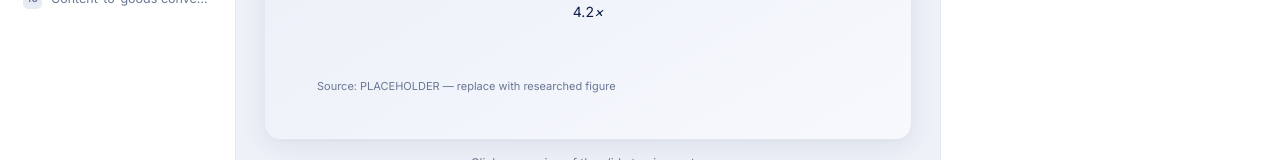
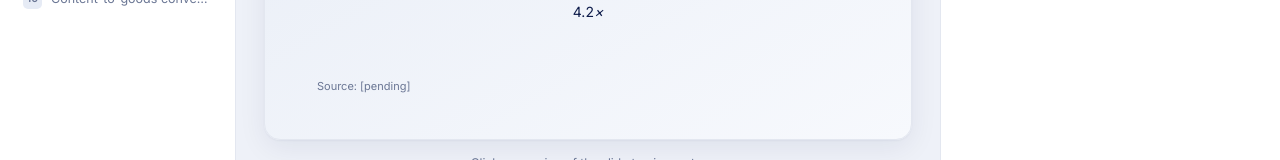
Before and after one commit to minjikim89/redline, a React (Vite) app: page / in a window 1280 px wide. Both pictures are taken after a click on the button 117 px from the left and 145 px from the top of the page. Shown: the part 426-586 px from the top of the page. Built offline with nearby package versions, Linux system fonts and the light colour scheme.

Commit message:
Fix empty-source footer fallback, separate categorical hues, enlarge hero pie, guard placeholder data

```diff
--- a/package.json
+++ b/package.json
@@ -7,7 +7,8 @@
     "dev": "vite",
     "build": "tsc -b && vite build",
     "lint": "oxlint",
-    "preview": "vite preview"
+    "preview": "vite preview",
+    "check:data": "node scripts/check-placeholders.mjs"
   },
   "dependencies": {
     "react": "^19.2.8",
--- a/src/deck/charts.tsx
+++ b/src/deck/charts.tsx
@@ -10,7 +10,7 @@ export function Pie({ data, unit }: { data: Datum[]; unit: string }) {
 
   return (
     <div className="chart-row">
-      <svg viewBox="0 0 280 280" className="chart-svg" style={{ maxWidth: 280 }}>
+      <svg viewBox="0 0 280 280" className="chart-svg" style={{ maxWidth: 340 }}>
         {data.map((d, i) => {
           const sweep = (d.value / total) * Math.PI * 2;
           const [x1, y1] = [C + R * Math.cos(angle), C + R * Math.sin(angle)];
--- a/src/deck/sampleDeck.ts
+++ b/src/deck/sampleDeck.ts
@@ -28,14 +28,14 @@ export const sampleDeck: Deck = {
       kicker: 'The shift',
       value: '4.2', unit: '×',
       caption: 'Growth in Korean consumer-goods exports to markets where Korean content ranks top-10',
-      source: 'Source: PLACEHOLDER — replace with researched figure',
+      source: 'Source: [pending]',
     }},
 
     { id: 's3', type: 'flywheel', props: {
       kicker: 'The mechanism',
       title: 'Content earns attention. Attention moves product. Product funds content.',
       stages: ['Content', 'Attention', 'Search', 'Purchase', 'Reinvest'],
-      source: 'Source: PLACEHOLDER',
+      source: 'Source: [pending]',
     }},
 
     // [FLAW 3a] unit written as a word, source line formatted differently from s7/s10
@@ -49,7 +49,7 @@ export const sampleDeck: Deck = {
         { label: '2025', value: 88 },
       ],
       unit: ' titles',
-      source: 'PLACEHOLDER dataset',
+      source: 'Streaming chart data · [pending]',
     }},
 
     { id: 's5', type: 'timeSeries', props: {
@@ -61,7 +61,7 @@ export const sampleDeck: Deck = {
         { label: 'W8', value: 118 },
       ],
       unit: ' idx',
-      source: 'Source: PLACEHOLDER',
+      source: 'Source: [pending]',
     }},
 
     // [FLAW 1] Nine categories rendered as a pie. This is the hero fix.
@@ -80,8 +80,8 @@ export const sampleDeck: Deck = {
         { label: 'Stationery',       value: 16 },
         { label: 'Other',            value: 41 },
       ],
-      unit: 'B',
-      source: 'Source: PLACEHOLDER',
+      unit: 'B USD',
+      source: 'Source: [pending]',
       asOf: '2025',
     }},
 
@@ -95,14 +95,14 @@ export const sampleDeck: Deck = {
         { label: 'Italy', value: 6.9 },
       ],
       unit: '%',
-      source: 'Source: PLACEHOLDER trade data, 2025',
+      source: 'Trade data, 2025 · [pending]',
       asOf: '2025',
     }},
 
     // [FLAW 2] stale year, no source at all
     { id: 's8', type: 'bigNumber', props: {
       kicker: 'Platform layer',
-      value: '1.9', unit: 'B',
+      value: '1.9', unit: 'B USD',
       caption: 'Gross merchandise value across Korean fandom commerce platforms',
       source: '',
       asOf: '2024',
@@ -117,7 +117,7 @@ export const sampleDeck: Deck = {
         { label: '2026', value: 118 },
       ],
       unit: ' idx',
-      source: 'Source: PLACEHOLDER',
+      source: 'Source: [pending]',
     }},
 
     // [FLAW 3c] third variant of unit + source styling
@@ -129,7 +129,7 @@ export const sampleDeck: Deck = {
         { label: 'Japan (anime IP)',  value: 2.1 },
       ],
       unit: ' x',
-      source: 'est. PLACEHOLDER',
+      source: 'est. · [pending]',
     }},
   ],
 };
--- a/src/deck/slides/index.tsx
+++ b/src/deck/slides/index.tsx
@@ -16,7 +16,7 @@ function Frame({ title, kicker, source, asOf, children }: {
       {(source || asOf) && (
         <El id="source">
           <footer className="slide-source">
-            {source ?? 'Source: —'}{asOf ? ` · as of ${asOf}` : ''}
+            {source || 'Source: not cited'}{asOf ? ` · as of ${asOf}` : ''}
           </footer>
         </El>
       )}
--- a/src/deck/theme.ts
+++ b/src/deck/theme.ts
@@ -13,6 +13,13 @@ export const defaultTheme: Theme = {
 
 /** Categorical ramp for charts. Ordered so adjacent slices stay distinguishable. */
 export const series = [
-  '#3B82F6', '#06d6a0', '#67e8f9', '#f4a259', '#a78bfa',
-  '#f472b6', '#34d399', '#fbbf24', '#94a3b8',
+  '#3B82F6', // blue
+  '#f4a259', // orange
+  '#06d6a0', // teal
+  '#a78bfa', // violet
+  '#fbbf24', // amber
+  '#f472b6', // pink
+  '#0f766e', // deep teal
+  '#1e40af', // deep blue
+  '#94a3b8', // slate
 ];
```
Also changed, not shown: scripts/check-placeholders.mjs (added, +10 -0 lines).
